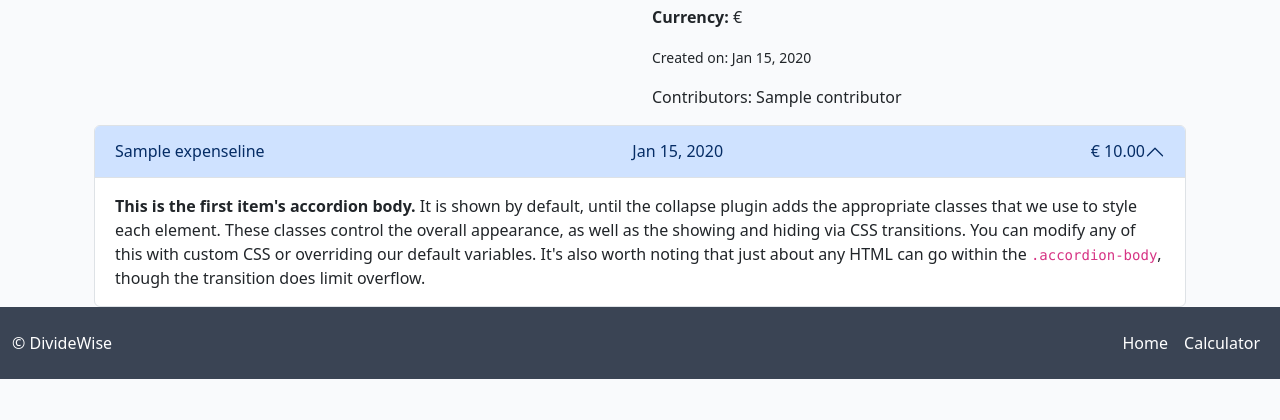
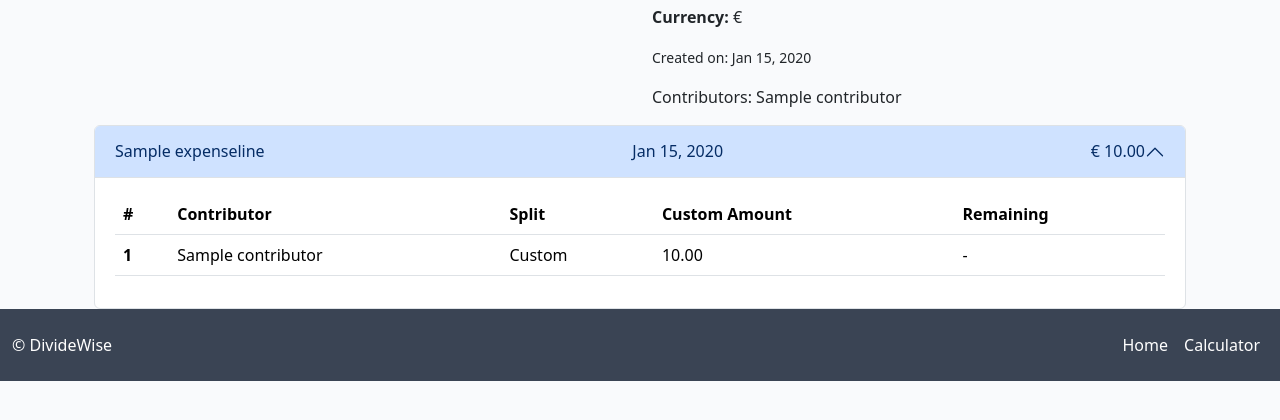
Before and after one commit to jack-brosnan/DivideWise, a Django app: page /view_space/1/ in a window 1280 px wide, after a click that opens the changed part. Shown: the part 223-643 px from the top of the page. Run offline with Django 4.2, Linux system fonts and the light colour scheme; a user stored in the database is signed in; tables that the repository leaves empty hold one stand-in row (values such as "Sample post"); some libraries are stand-ins or nearby versions.

Commit message:
Displaying contribution model data under related expense lines using Bootstrap table format

```diff
--- a/dividewise/settings.py
+++ b/dividewise/settings.py
@@ -30,7 +30,7 @@ TEMPLATES_DIR = os.path.join(BASE_DIR, 'templates')
 SECRET_KEY = os.environ.get('SECRET_KEY')
 
 # SECURITY WARNING: don't run with debug turned on in production!
-DEBUG = False
+DEBUG = True
 
 ALLOWED_HOSTS = ['8000-jackbrosnan-dividewise-lay9n0ptkly.ws.codeinstitute-ide.net', '.herokuapp.com',]
 
--- a/expense_app/admin.py
+++ b/expense_app/admin.py
@@ -20,8 +20,8 @@ class ContributorAdmin(admin.ModelAdmin):
 
 @admin.register(Contribution)
 class ContributionAdmin(admin.ModelAdmin):
-    list_display = ('id', 'expense_line', 'contributor', 'custom_amount', 'remaining_share', 'paid_status')
-    readonly_fields = ('remaining_share',)
+    list_display = ('id', 'expense_line', 'contributor', 'split_type', 'custom_amount', 'remaining_share', 'paid_status')
+    readonly_fields = ('remaining_share', 'split_type')
 
     def remaining_share(self, obj):
         """
--- a/expense_app/models.py
+++ b/expense_app/models.py
@@ -69,6 +69,9 @@ class Contribution(models.Model):
     # def __str__(self):
     #     return f"{self.contributer.name} - {self.expense_line.title}"
 
+    def split_type(self):
+        return "Equal Split" if self.custom_amount is None else "Custom"
+
     """
     Method to calculate the remaining balance of the expense if custom amounts are applied to some contributors.
     """
--- a/expense_app/templates/expense_app/view_space.html
+++ b/expense_app/templates/expense_app/view_space.html
@@ -18,11 +18,11 @@
             <p><strong>Currency:</strong> {{ expense_space.get_currency_display }}</p>
             <p><small>Created on: {{ expense_space.created_on|date:"M d, Y" }}</small></p>
             <p>Contributors:
-            {% for c in contributor %}
-            <span>{{ c.name }}</span>
-            {% empty %}
-            <p>No contributors assigned</p>
-            {% endfor %}
+                {% for c in contributor %}
+                <span>{{ c.name }}</span>
+                {% empty %}
+                <p>No contributors assigned</p>
+                {% endfor %}
             </p>
         </div>
     </div>
@@ -45,11 +45,36 @@
             </h2>
             <div id="collapse-{{ line.id }}" class="accordion-collapse collapse">
                 <div class="accordion-body">
-                    <strong>This is the first item's accordion body.</strong> It is shown by default, until the collapse
-                    plugin adds the appropriate classes that we use to style each element. These classes control the
-                    overall appearance, as well as the showing and hiding via CSS transitions. You can modify any of
-                    this with custom CSS or overriding our default variables. It's also worth noting that just about any
-                    HTML can go within the <code>.accordion-body</code>, though the transition does limit overflow.
+                    <table class="table">
+                        <thead>
+                            <tr>
+                                <th scope="col">#</th>
+                                <th scope="col">Contributor</th>
+                                <th scope="col">Split</th>
+                                <th scope="col">Custom Amount</th>
+                                <th scope="col">Remaining</th>
+                            </tr>
+                        </thead>
+                        <tbody>
+                            {% for split in line.expense_contributions.all %}
+                            <tr>
+                                <th scope="row">{{ forloop.counter }}</th>
+                                <td>{{ split.contributor.name }}</td>
+                                <td>{{ split.split_type }}</td>
+                                <td>{{ split.custom_amount|default:"-" }}</td>
+                                {% if split.custom_amount is none %}
+                                <td>{{ split.remaining_share }}</td>
+                                {% else %}
+                                <td>-</td>
+                                {% endif %}
+                            </tr>
+                            {% empty %}
+                            <tr>
+                                <td colspan="5">No contributions for this expense</td>
+                            </tr>
+                            {% endfor %}
+                        </tbody>
+                    </table>
                 </div>
             </div>
         </div>
--- a/expense_app/views.py
+++ b/expense_app/views.py
@@ -87,6 +87,7 @@ def view_space(request, space_id):
     expense_line = ExpenseLine.objects.filter(expense_space=expense_space).order_by('-created_on')
     contributor = Contributor.objects.filter(expense_space=expense_space)
 
+
     return render(
         request,
         'expense_app/view_space.html',
```
